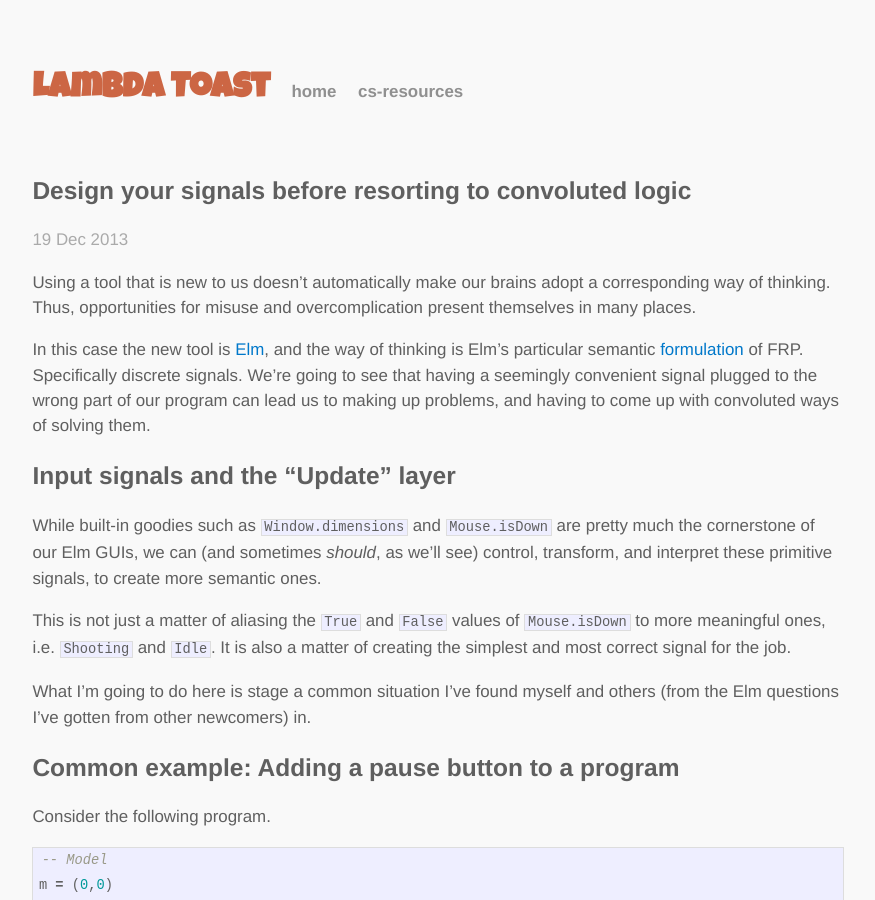
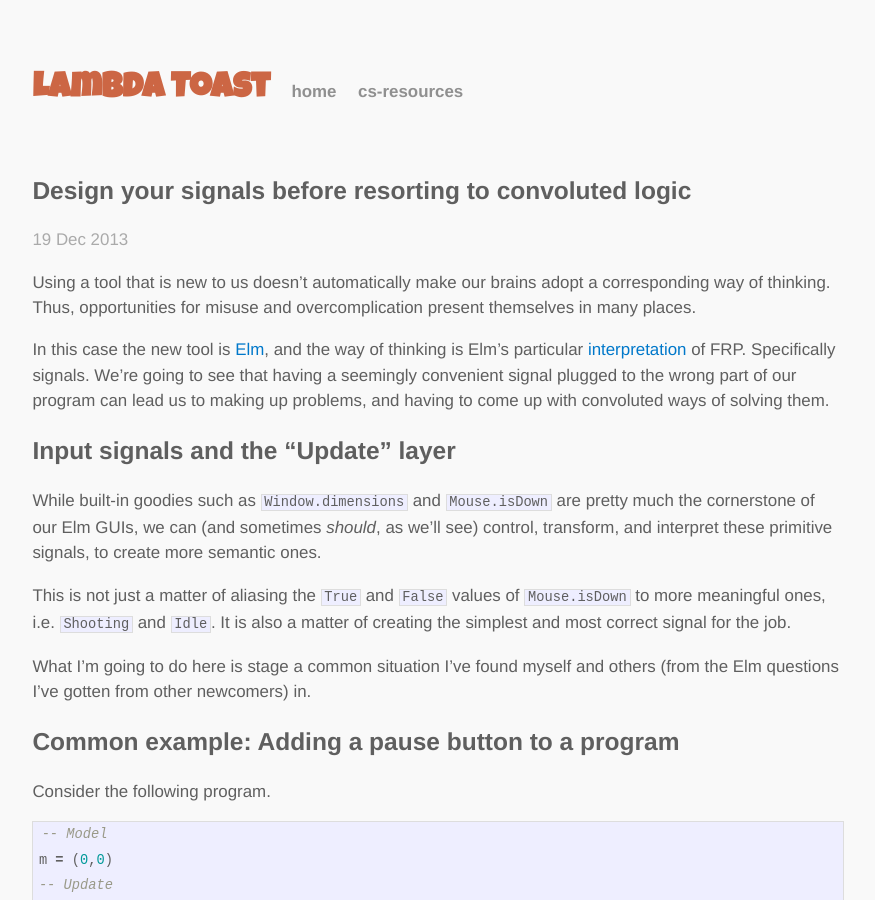
Before and after one commit to lambdatoast/lambdatoast.github.com, a Jekyll site: the page built from _posts/2013-12-17-design-your-signals.markdown, in a window 1280 px wide and 900 px high. Shown: the whole window, without its empty margins (202-1077 px from the left). Built offline with Jekyll 4.4.1, drawn with Linux system fonts in a browser that asks for light colours.

Commit message:
Clarify things.

```diff
--- a/_posts/2013-12-17-design-your-signals.markdown
+++ b/_posts/2013-12-17-design-your-signals.markdown
@@ -10,7 +10,7 @@ our brains adopt a corresponding way of thinking. Thus, opportunities for misuse
 and overcomplication present themselves in many places.
 
 In this case the new tool is [Elm][elm-website], and the way of thinking is Elm's
-particular semantic [formulation][elm-semantics] of FRP. Specifically discrete signals.
+particular [interpretation][elm-semantics] of FRP. Specifically signals.
 We're going to see that having a seemingly convenient signal plugged to
 the wrong part of our program can lead us to making up problems, and
 having to come up with convoluted ways of solving them.
```
